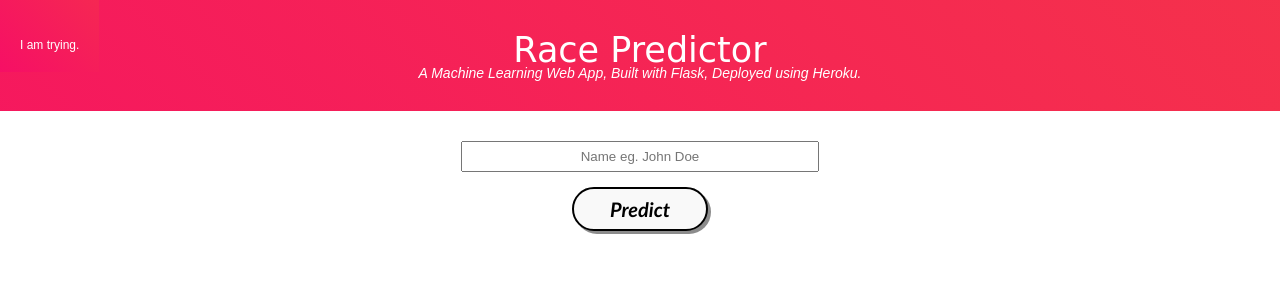
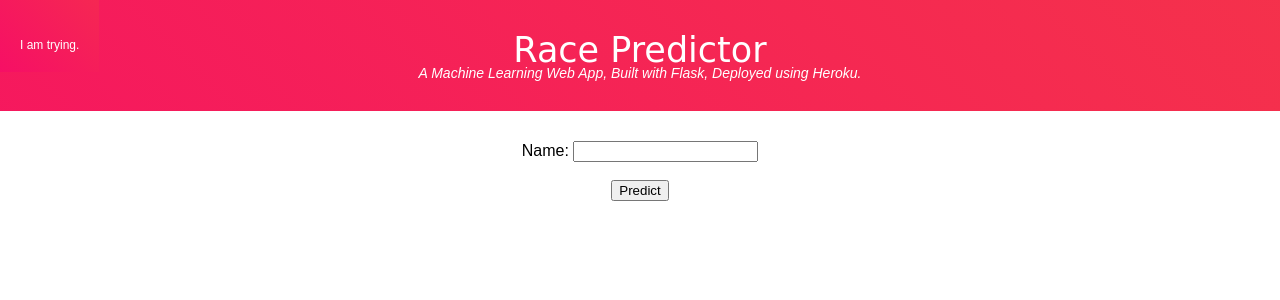
Before and after one commit to joeechua/RacePrediction, a Flask app: page / in a window 1280 px wide. Shown: the top 300 px of the page. Run offline with Flask 2, Linux system fonts and the light colour scheme; parts of the project's set-up code (start-up, migrations or seed data) failed here and were passed over.

Commit message:
index modification

```diff
--- a/templates/index2.html
+++ b/templates/index2.html
@@ -155,9 +155,11 @@
         <!-- Text Area -->
     	<div class="ml-container">
     		<form action="https://race-prediction.herokuapp.com/race/predict" method="GET">
-                <input class="form-input" type="text" name="Predict Name" placeholder="Name eg. John Doe"><br>
-
-        		<input type="submit" class="my-cta-button" value="Predict">
+                <!-- <input class="form-input" type="text" name="Predict Name" placeholder="Name eg. John Doe"><br> -->
+				<label for="Pname">Name:</label>
+				<input type="text" id="Pname" name="Pname"><br><br>
+				<button type="submit">Predict</button>
+        		<!-- <input type="submit" class="my-cta-button" value="Predict"> -->
         	</form>
     	</div>
 
```
